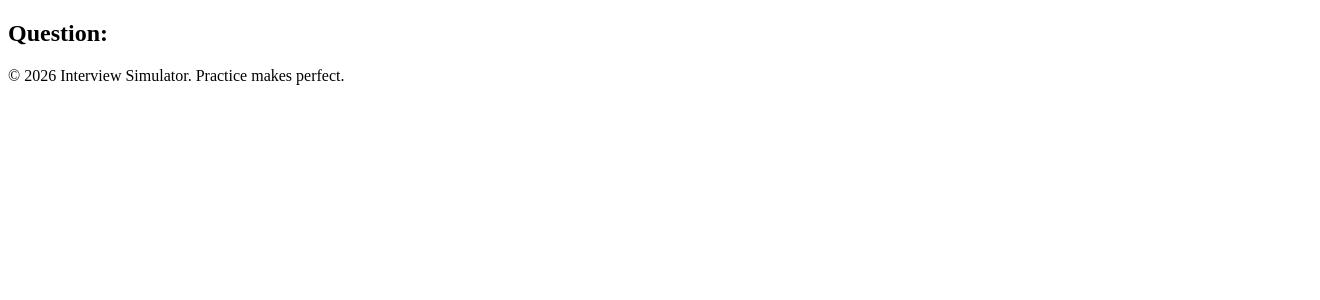
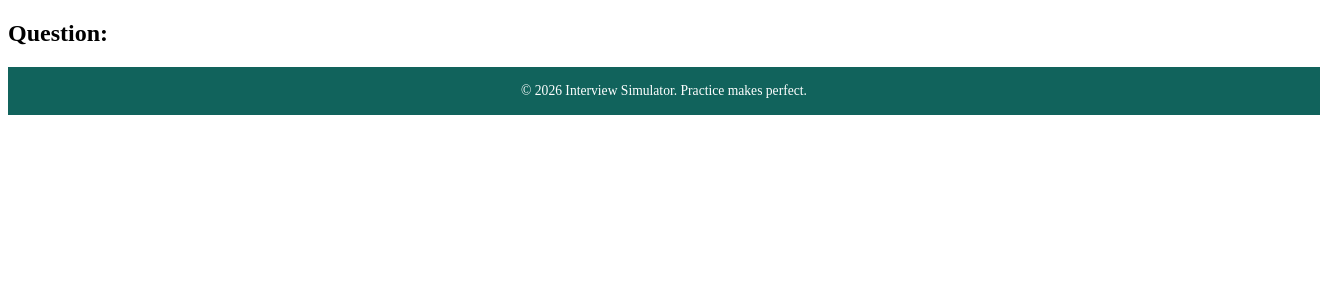
Before and after one commit to pujajathar/Interview-Simulator-App, a React (Vite) app: page /interview in a window 1280 px wide. Shown: the top 300 px of the page, 1320 px wide, since content can reach past the window. Built offline with nearby package versions, Linux system fonts and the light colour scheme.

Commit message:
Styled footer.

```diff
--- a/src/components/Footer/Footer.css
+++ b/src/components/Footer/Footer.css
@@ -0,0 +1,13 @@
+.footer {
+  width: 100%;
+  background-color: #11635c;
+  padding: 1rem 1.5rem;
+  text-align: center;
+  margin-top: auto;
+}
+
+.footer_text {
+  margin: 0;
+  font-size: 0.85rem;
+  color: white;
+}
--- a/src/components/Footer/Footer.jsx
+++ b/src/components/Footer/Footer.jsx
@@ -1,3 +1,4 @@
+import "./Footer.css";
 
 function Footer() {
     const year = new Date().getFullYear();
@@ -6,7 +7,7 @@ function Footer() {
         <footer className="footer">
             <p className="footer_text">
                 © {year} Interview Simulator. Practice makes perfect.
-             </p>
+            </p>
         </footer>
     )
 }
```
